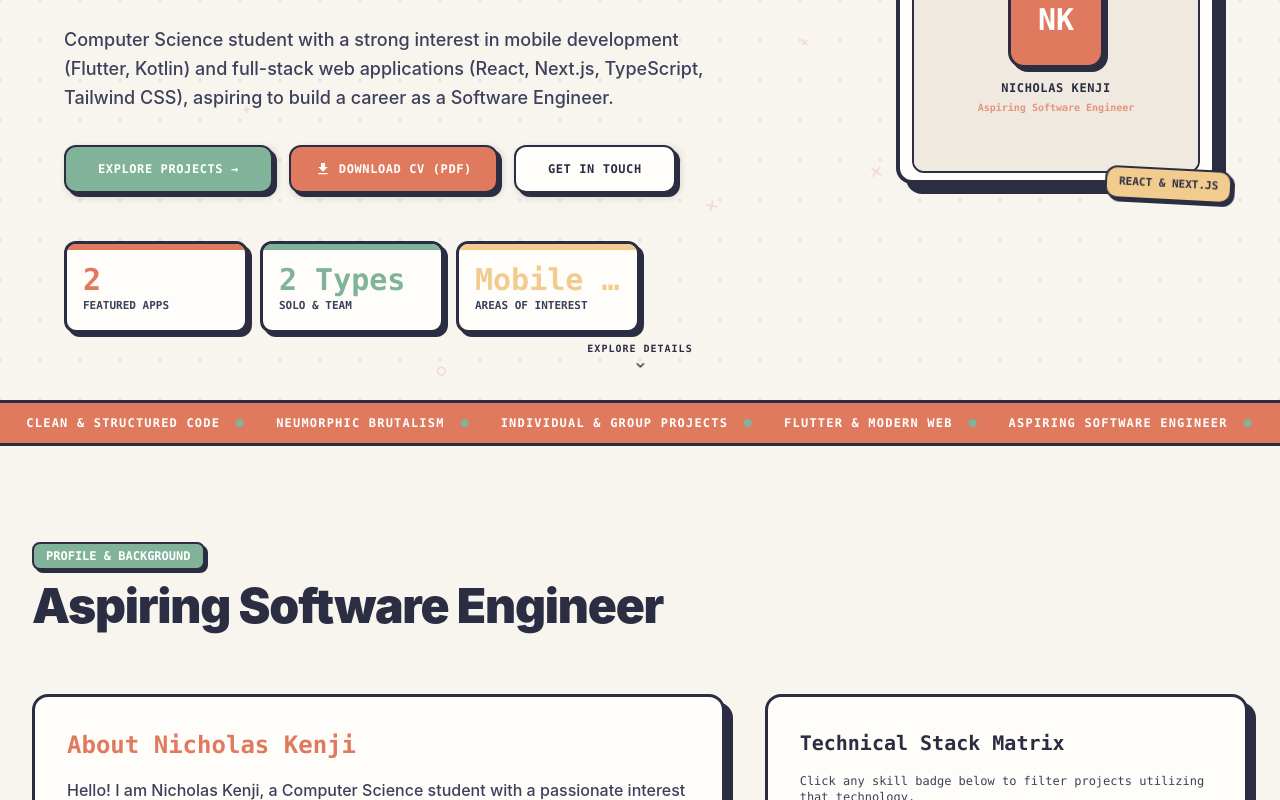
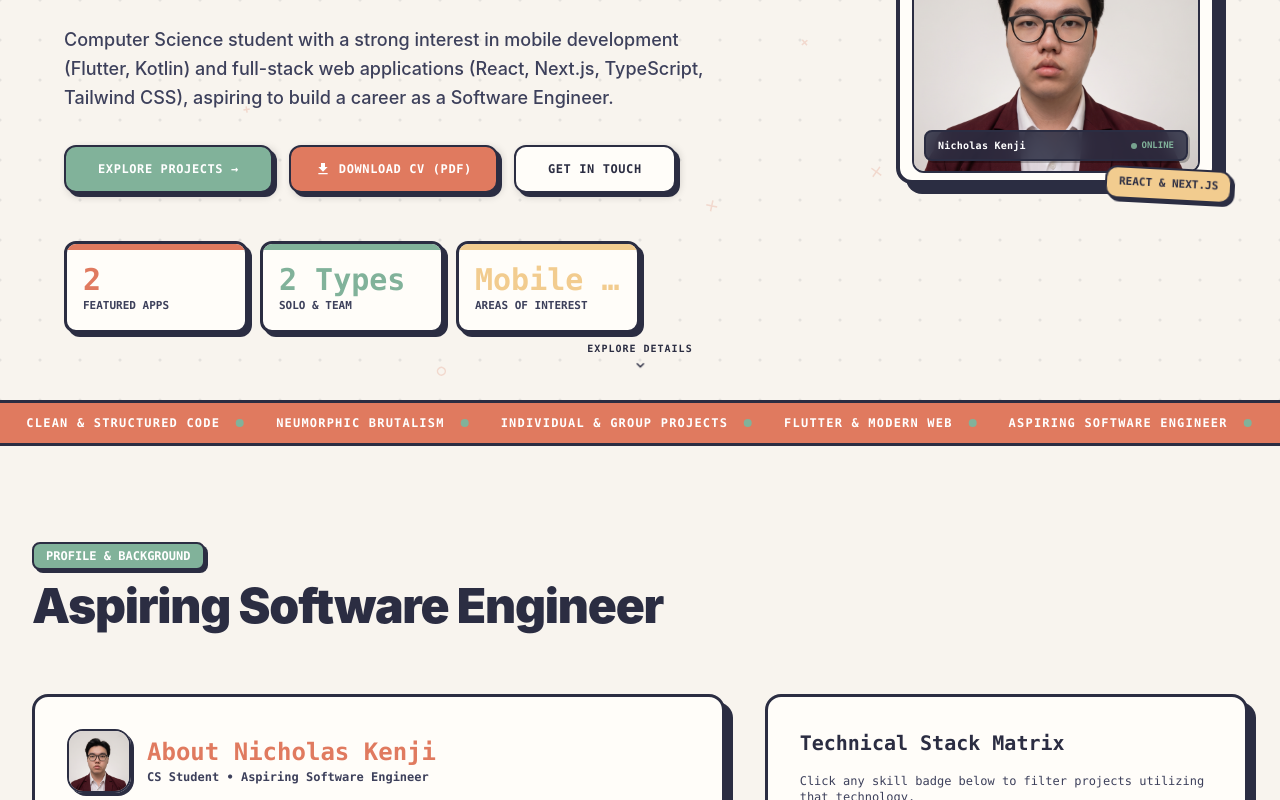
Before and after one commit to N11ch/PortoWeb, a React (Vite) app: page / in a window 1280 px wide. Shown: the part 400-1200 px from the top of the page. Built offline with nearby package versions, Linux system fonts and the light colour scheme.

Commit message:
feat: add profile picture (PP_Kacamata.jpg) to Hero and About components

```diff
--- a/src/components/About.jsx
+++ b/src/components/About.jsx
@@ -1,6 +1,7 @@
 import React from 'react';
 import { skillsData } from '../data/projects';
 import ScrollReveal from './ScrollReveal';
+import profilePic from '../assets/PP_Kacamata.jpg';
 
 export default function About({ isDarkMode, onSelectSkillFilter, selectedSkill }) {
   const categories = ["All", "Mobile", "Frontend", "Backend & Database", "Languages"];
@@ -44,11 +45,25 @@ export default function About({ isDarkMode, onSelectSkillFilter, selectedSkill }
                 ? 'bg-[#313543] border-[#1a1c23] shadow-[8px_8px_0px_#1a1c23]'
                 : 'bg-[#fffdf9] border-[#2b2d42] shadow-[8px_8px_0px_#2b2d42]'
             }`}>
-              <h3 className={`text-2xl font-black mb-4 font-mono ${
-                isDarkMode ? 'text-[#f2cc8f]' : 'text-[#e07a5f]'
-              }`}>
-                About Nicholas Kenji
-              </h3>
+              <div className="flex items-center gap-4 mb-5">
+                <img
+                  src={profilePic}
+                  alt="Nicholas Kenji"
+                  className="w-14 h-14 sm:w-16 sm:h-16 rounded-2xl object-cover object-center border-2 border-[#2b2d42] shadow-[3px_3px_0px_#2b2d42] shrink-0"
+                />
+                <div>
+                  <h3 className={`text-2xl font-black font-mono leading-tight ${
+                    isDarkMode ? 'text-[#f2cc8f]' : 'text-[#e07a5f]'
+                  }`}>
+                    About Nicholas Kenji
+                  </h3>
+                  <p className={`text-xs font-mono font-bold mt-0.5 ${
+                    isDarkMode ? 'text-slate-400' : 'text-[#3d405b]'
+                  }`}>
+                    CS Student &bull; Aspiring Software Engineer
+                  </p>
+                </div>
+              </div>
 
               <div className={`space-y-4 text-base font-medium leading-relaxed ${
                 isDarkMode ? 'text-slate-300' : 'text-[#3d405b]'
--- a/src/components/Hero.jsx
+++ b/src/components/Hero.jsx
@@ -1,4 +1,5 @@
 import React from 'react';
+import profilePic from '../assets/PP_Kacamata.jpg';
 
 export default function Hero({ isDarkMode, onOpenCv }) {
   const scrollTo = (id) => {
@@ -132,9 +133,15 @@ export default function Hero({ isDarkMode, onOpenCv }) {
               <span className="w-2.5 h-2.5 rounded-full bg-[#81b29a] animate-ping" />
             </div>
 
-            <div className="relative w-full h-[calc(100%-28px)] rounded-xl overflow-hidden border-2 border-[#2b2d42]">
-              {/* Stylish Brutalist Avatar Placeholder */}
-              <div className={`w-full h-full flex flex-col items-center justify-center p-6 text-center font-mono select-none ${
+            <div className="relative w-full h-[calc(100%-28px)] rounded-xl overflow-hidden border-2 border-[#2b2d42] bg-[#2b2d42] group">
+              <img
+                src={profilePic}
+                alt="Nicholas Kenji"
+                className="w-full h-full object-cover object-center transition-transform duration-500 group-hover:scale-105"
+              />
+
+              {/* Fallback if image fails to load */}
+              <div className={`w-full h-full hidden flex-col items-center justify-center p-6 text-center font-mono select-none ${
                 isDarkMode ? 'bg-[#232630] text-[#f2cc8f]' : 'bg-[#f0e9df] text-[#e07a5f]'
               }`}>
                 <div className="w-20 h-20 sm:w-24 sm:h-24 rounded-2xl border-3 border-[#2b2d42] bg-[#e07a5f] text-white flex items-center justify-center text-2xl sm:text-3xl font-black shadow-[4px_4px_0px_#2b2d42] mb-3">
@@ -146,6 +153,15 @@ export default function Hero({ isDarkMode, onOpenCv }) {
                 <div className="text-[10px] font-bold opacity-75 mt-1">
                   Aspiring Software Engineer
                 </div>
+              </div>
+
+              {/* Neo-brutalist Bottom Badge Overlay */}
+              <div className="absolute bottom-2.5 left-2.5 right-2.5 bg-[#2b2d42]/85 backdrop-blur-sm px-3 py-1.5 rounded-lg border-2 border-[#2b2d42] shadow-[2px_2px_0px_rgba(0,0,0,0.25)] flex items-center justify-between text-white font-mono text-[10px]">
+                <span className="font-extrabold tracking-wide truncate">Nicholas Kenji</span>
+                <span className="text-[#81b29a] font-black uppercase text-[9px] flex items-center gap-1 shrink-0">
+                  <span className="w-1.5 h-1.5 rounded-full bg-[#81b29a] animate-pulse" />
+                  Online
+                </span>
               </div>
             </div>
           </div>
```
Also changed, not shown: public/images/profile/PP_Kacamata.jpg (added), src/assets/PP_Kacamata.jpg (added).
